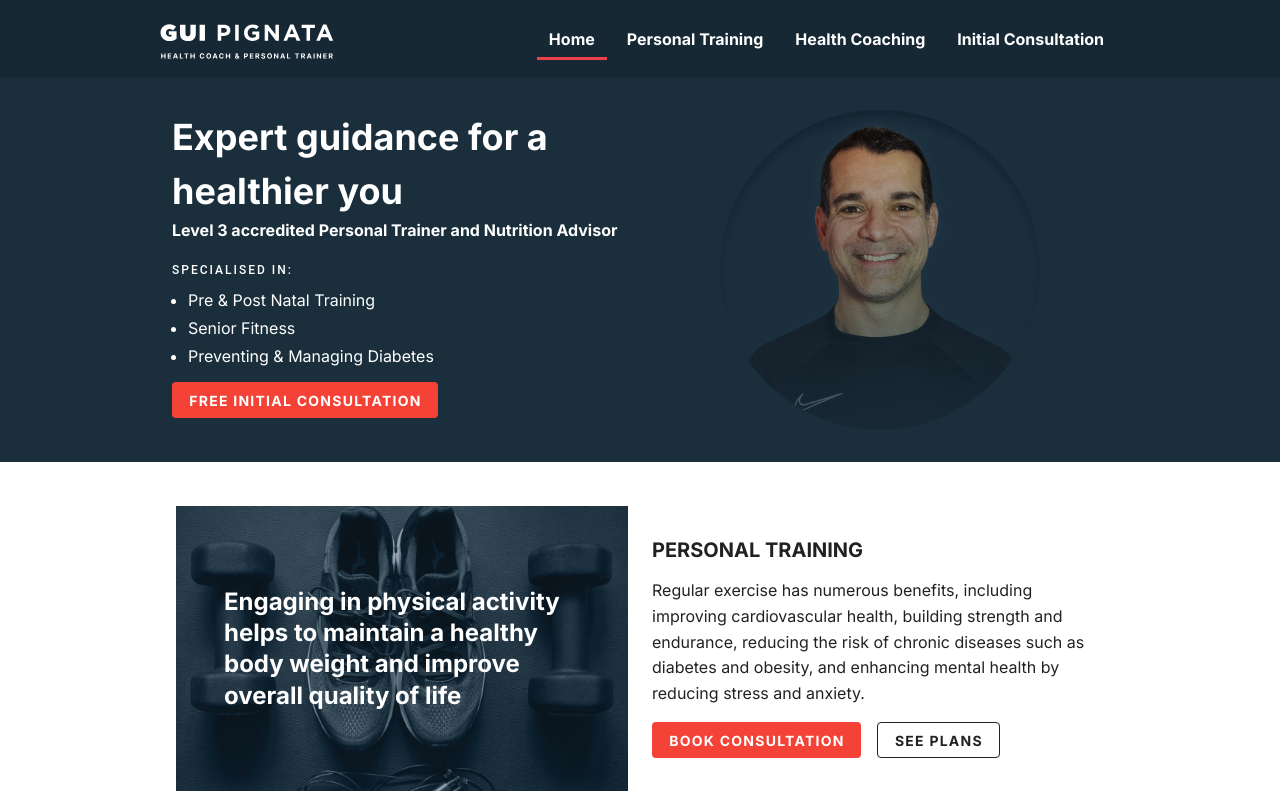
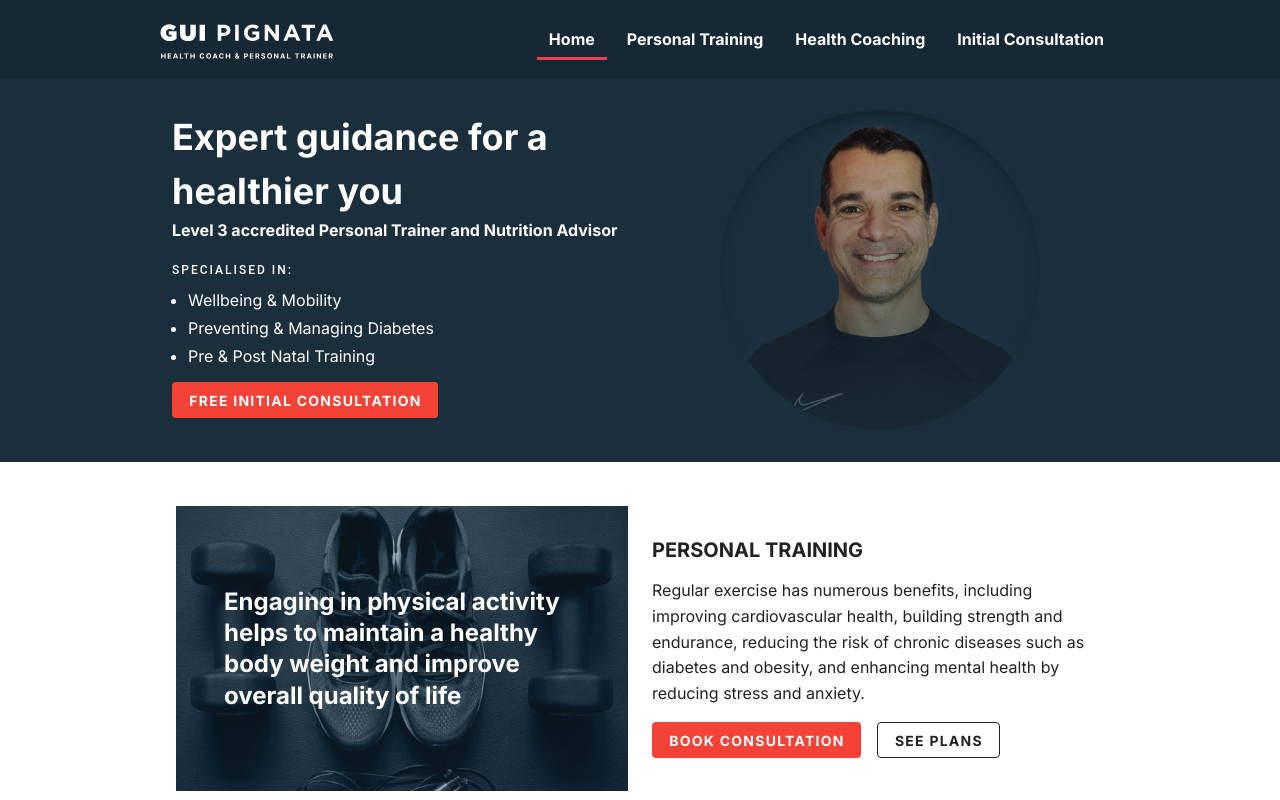
Before and after one commit to gayarabello/guilherme-pignata, a Vue app: page /#/ in a window 1280 px wide. Shown: the top 800 px of the page. Built offline with nearby package versions, Linux system fonts and the light colour scheme.

Commit message:
fix(GUI-4): fix specialsation items

```diff
--- a/src/components/SiteHero.vue
+++ b/src/components/SiteHero.vue
@@ -28,9 +28,9 @@
         <h4>Level 3 accredited Personal Trainer and Nutrition Advisor</h4>
         <h3 class="text-overline mt-3">Specialised in:</h3>
         <ul class="mb-3">
+          <li>Wellbeing & Mobility</li>
+          <li>Preventing & Managing Diabetes</li>
           <li>Pre & Post Natal Training</li>
-          <li>Senior Fitness</li>
-          <li>Preventing & Managing Diabetes</li>
         </ul>
 
         <v-btn
```
